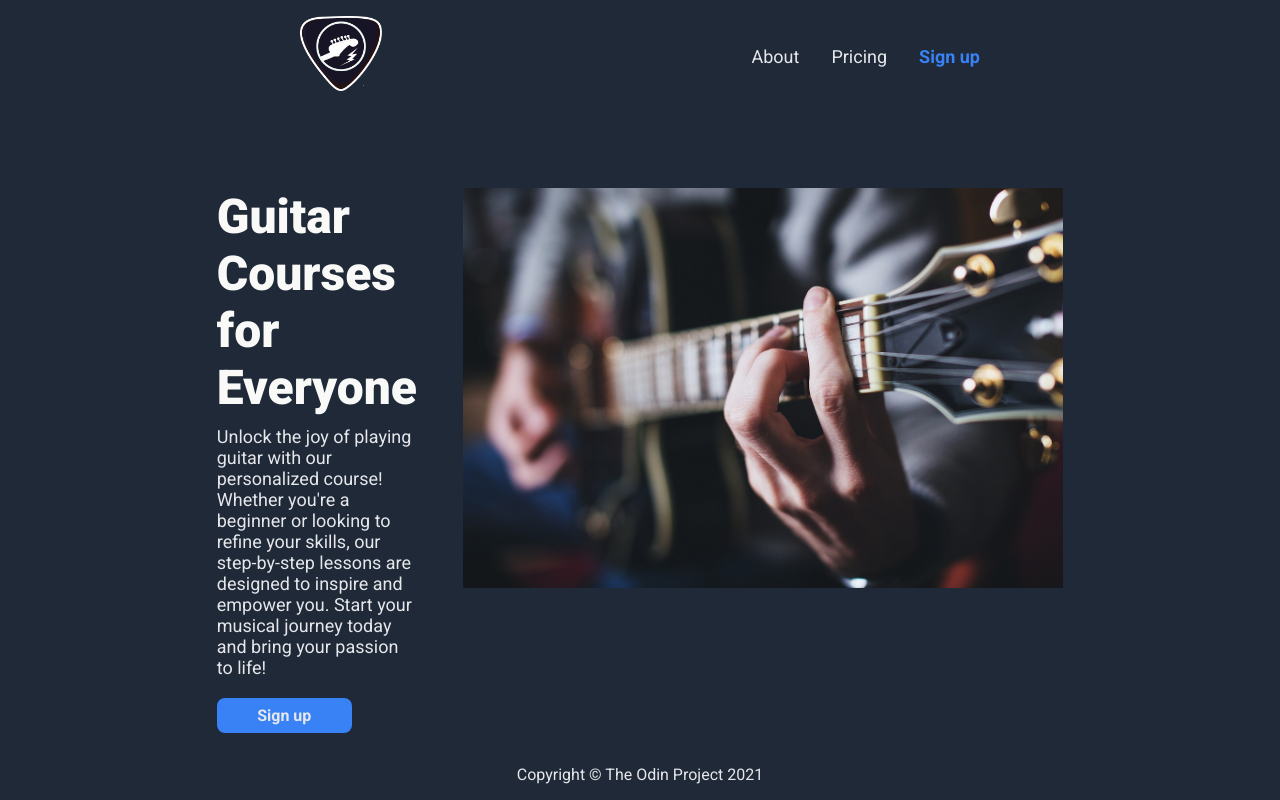
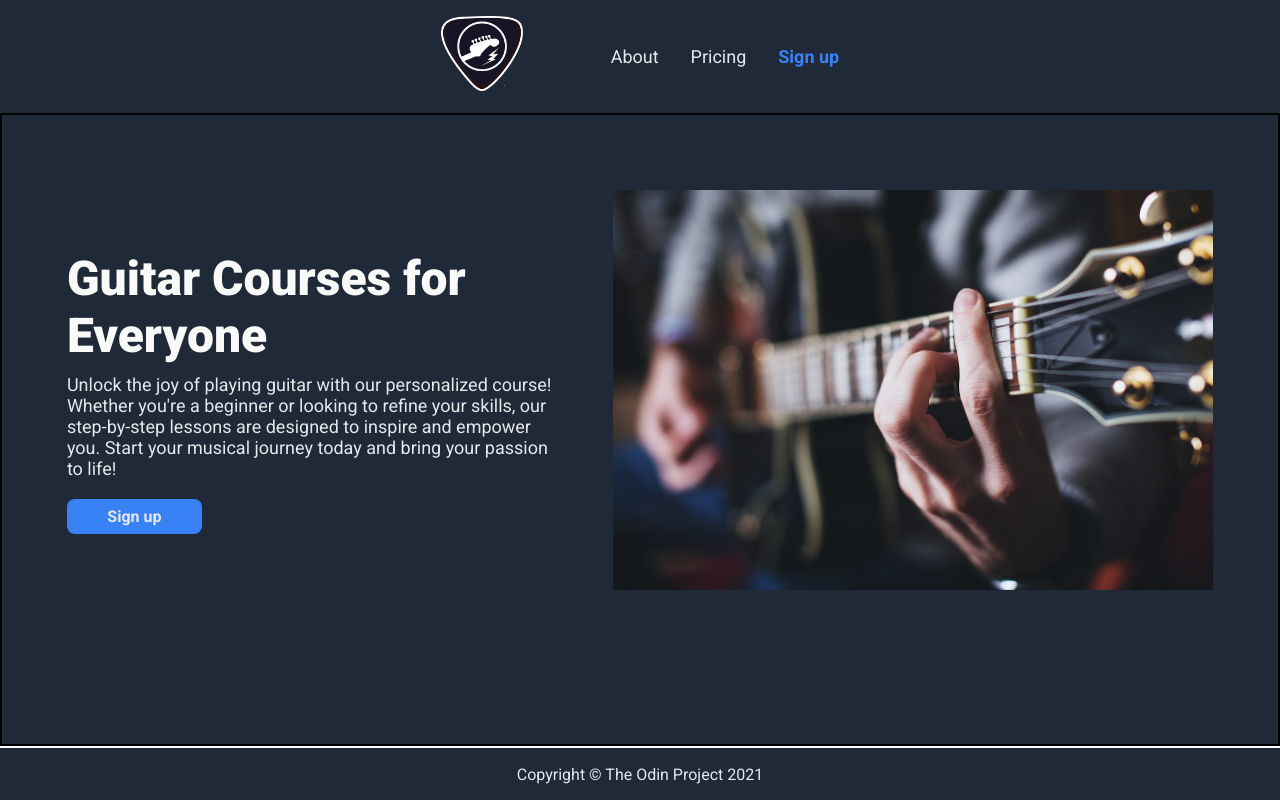
Before and after one commit to joaquimlcbfranco/landing-page, a plain HTML site: page index.html in a window 1280 px wide. Shown: the top 800 px of the page. Drawn offline with Linux system fonts and the light colour scheme.

Commit message:
Remove auto margin from links, add space through justify

```diff
--- a/styles.css
+++ b/styles.css
@@ -39,7 +39,8 @@ button {
     background-color: #1F2937;
     color: #E5E7EB;
     align-items: center;
-    padding: 16px 300px;
+    justify-content: space-around;
+    padding: 16px 400px;
 }
 
 .logo {
@@ -47,18 +48,15 @@ button {
     font-size: 24px;
 }
 
-.links {
-    margin-left: auto;
-}
-
 .hero {
     display: flex;
     gap: 46px;
     background-color: #1F2937;
     justify-content: center;
-    align-items: flex-start;
+    align-items: center;
     padding: 75px 300px;
     padding-bottom: 150px;
+    border: 2px solid black;
 }
 
 .hero-main {
@@ -72,6 +70,7 @@ button {
     font-size: 18px;
     color: #E5E7EB;
     margin-bottom: 10px;
+    width: 500px;
 }
 
 .information {
```
